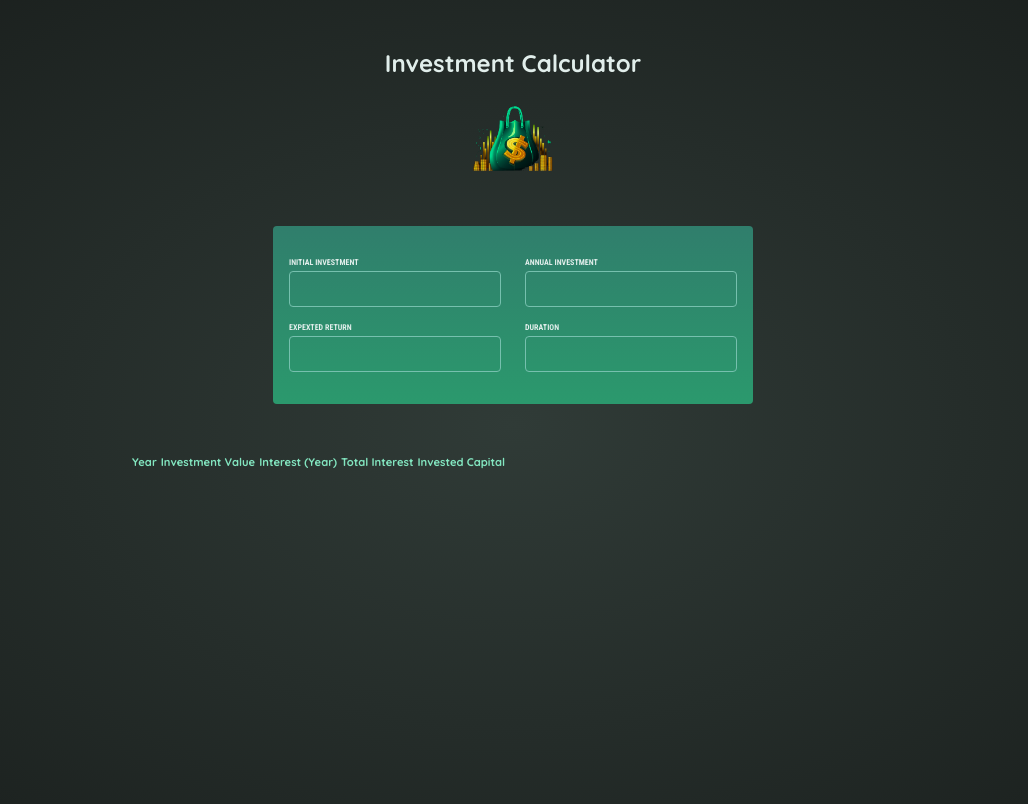
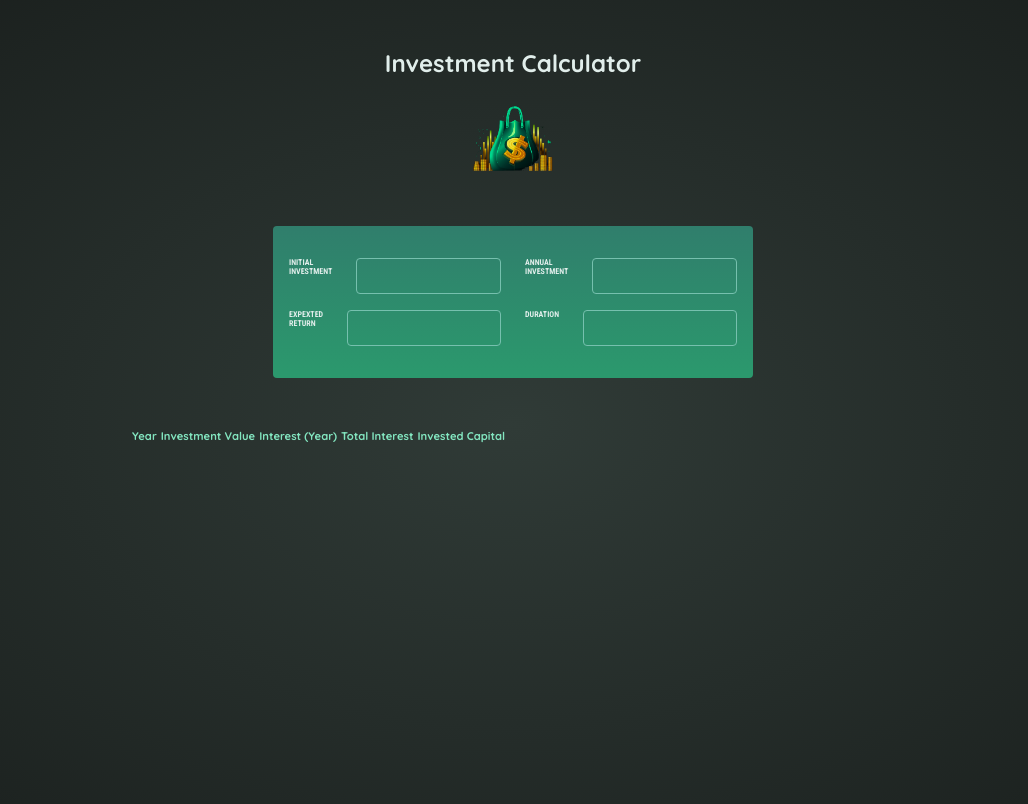
Before and after one commit to kyddaniel/investment-calculator, a React (Vite) app: page / in a window 1280 px wide. Shown: the top 804 px of the page, without its empty margins (127-1155 px from the left). Built offline with nearby package versions, Linux system fonts and the light colour scheme.

Commit message:
Fixed variable type

```diff
--- a/src/App.jsx
+++ b/src/App.jsx
@@ -23,16 +23,16 @@ function App() {
   });
 
   function handleParameterUpdate(dataType, newValue) {
-    console.log("handleParameterUpdate", dataType, newValue);
+    //console.log("handleParameterUpdate", dataType, newValue);
     setCalculatedData(data => {
       return {
         ...data,
-        [dataType] : newValue
+        [dataType] : +newValue // "+" convert the type to number, default is "string" if it is retrieved from <input>
       }
     });
   }
 
-  console.log(calculatedData);
+  //console.log(calculatedData);
   const annualData = calculateInvestmentResults({
     initialInvestment : calculatedData.initInvest,
     annualInvestment : calculatedData.annualInvest,
--- a/src/components/Parameter.jsx
+++ b/src/components/Parameter.jsx
@@ -1,9 +1,9 @@
 export default function Parameter({ initialValue, labelName, fieldID, updateParameter }) {
 
     return (
-        <div>
+        <>
             <label htmlFor="parameter">{ labelName }</label>
             <input name="parameter" type="number" required value={ initialValue } onChange={ (event) => updateParameter(fieldID, event.target.value) }/>
-        </div>
+        </>
     );
 }
```
